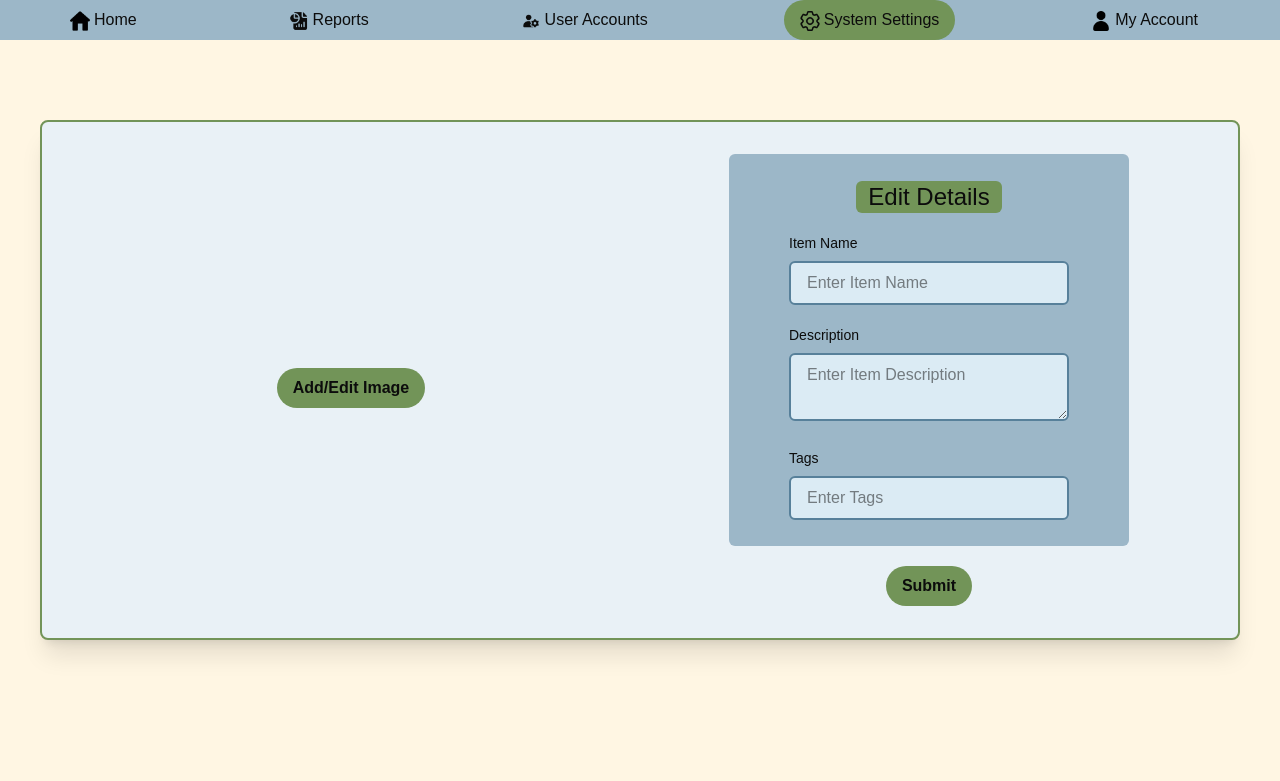
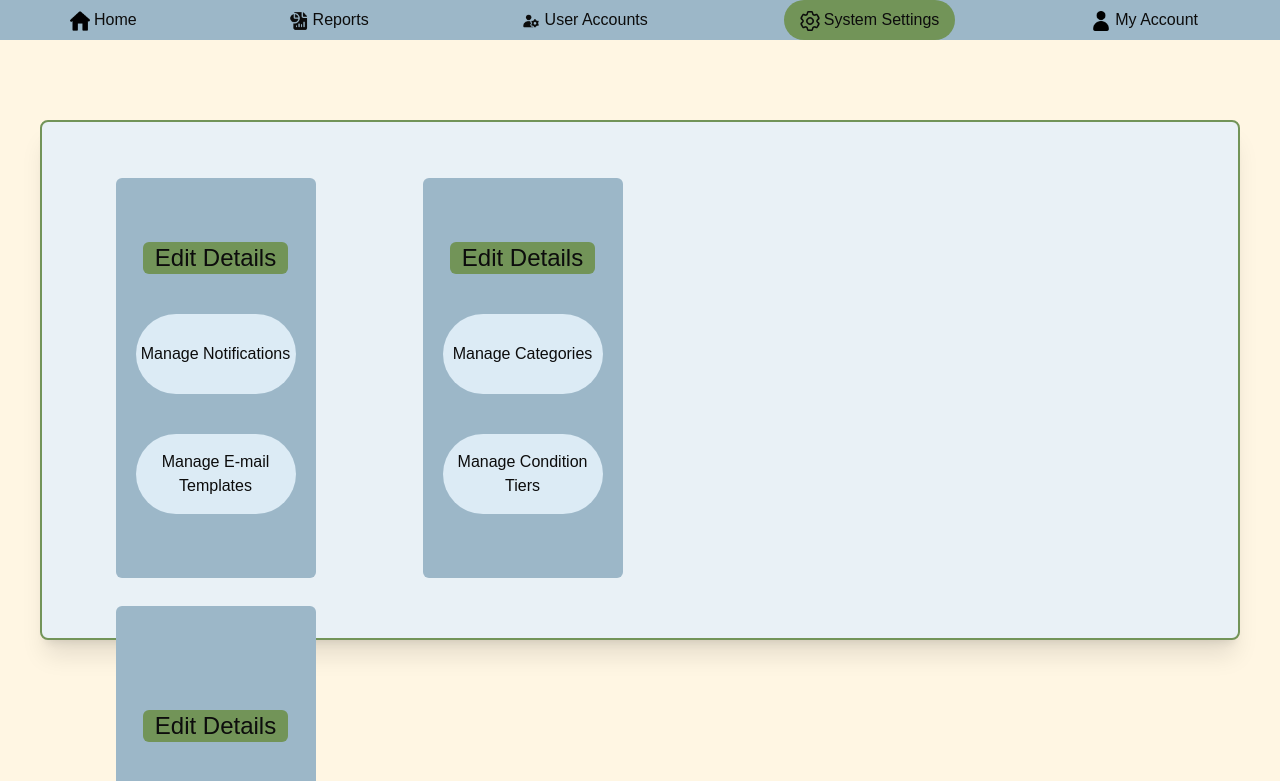
Before and after one commit to Kaytster/SoftwareEngineering-Project, a Next.js app: page /systemSettings in a window 1280 px wide. Shown: the top 781 px of the page. Built offline with nearby package versions, Linux system fonts and the light colour scheme.

Commit message:
Added settings sections and buttons

```diff
--- a/src/app/globals.css
+++ b/src/app/globals.css
@@ -3,8 +3,9 @@
 :root {
   --background: #FFF6e3;
   --foreground: #0C0C0C;
-  --primary: #9CB7C8;
-  --secondary: #729458;
+  --primary: #9CB7C8; /*powderBlue*/
+  --primaryLight: #dcebf5; /*aliceBlue*/
+  --secondary: #729458; /*sageGreen*/
 }
 
 @theme inline {
--- a/src/app/systemSettings/page.tsx
+++ b/src/app/systemSettings/page.tsx
@@ -10,61 +10,53 @@ export default function SystemSettings() {
         <div className="relative w-300 h-130 mx-auto mt-20">
             <div className="absolute inset-0 p-8 bg-[#E9F1F6] border-2 border-[#729458] rounded-lg shadow-xl z-20">
             <div className="flex space-x-6 h-full">
-                <div className="w-1/2 flex  flex-col justify-center items-center">
-                    {/* Profile Picture */}
-
+                {/* col1 */}
+                <div className="w-1/4 flex  flex-col justify-center items-center">
                     {/* Manage Notifications and Email templates */}
-                    {/* Manage categories and condition tiers */}
-                    {/* Approving new charities */}
-                    {/* Session Timeouts */}
-                    <button className=" mt-4 bg-[#729458] hover:bg-[#B6D99B] text-[#0C0C0C] font-bold py-2 px-4 rounded-full">
-                        Add/Edit Image
-                    </button>
+                    <div className="relative w-50 h-100 mx-auto mb-1 bg-[#9CB7C8] rounded-md flex flex-col items-center justify-center">
+                            <div className='inline-block rounded-md bg-[#729458] text-[#0C0C0C] text-2xl px-3 mb-10'>Edit Details</div>
+                            <button className='inline-block rounded-full bg-[var(--primaryLight)] text-[#0C0C0C] text-m w-40 h-20 mb-10'>
+                                Manage Notifications
+                            </button>
+                            <button className='inline-block rounded-full bg-[var(--primaryLight)] text-[#0C0C0C] text-m w-40 h-20'>
+                                Manage E-mail Templates
+                            </button>
+                    </div>
                 </div>
                 {/* col2 */}
-                <div className="w-1/2 flex  flex-col justify-center items-center">
-                        <div className="relative w-100 h-100 mx-auto mb-1 bg-[#9CB7C8] rounded-md flex flex-col items-center justify-center">
-                            <div className='inline-block rounded-md bg-[#729458] text-[#0C0C0C] text-2xl px-3'>Edit Details</div>
-                            <form className="space-y-4">
-                                <div>
-                                    <label className="block mb-2 mt-5 text-sm font-medium text-[#0C0C0C]">
-                                        Item Name
-                                    </label>
-                                    <input
-                                        type="text"
-                                        className="w-70 px-4 py-2 border-2
-                                                border-[#57809A] rounded-md
-                                                focus:outline-none focus:ring-2
-                                                focus:ring-blue-500 bg-[#DBEBF4] mb-5"
-                                        placeholder="Enter Item Name"
-                                    />
-                                    <label className="block mb-2 text-sm font-medium text-[#0C0C0C]">
-                                        Description
-                                    </label>
-                                    <textarea
-                                        className="w-70 px-4 py-2 border-2
-                                                border-[#57809A] rounded-md
-                                                focus:outline-none focus:ring-2
-                                                focus:ring-blue-500 bg-[#DBEBF4] mb-5"
-                                        placeholder="Enter Item Description"
-                                    />
-                                    <label className="block mb-2 text-sm font-medium text-[#0C0C0C]">
-                                        Tags
-                                    </label>
-                                    <input
-                                        type="text"
-                                        className="w-70 px-4 py-2 border-2
-                                                border-[#57809A] rounded-md
-                                                focus:outline-none focus:ring-2
-                                                focus:ring-blue-500 bg-[#DBEBF4]"
-                                        placeholder="Enter Tags"
-                                    />
-                                </div>
-                            </form>
+                <div className="w-1/4 flex  flex-col justify-center items-center">
+                    {/* Manage categories and condition tiers */}
+                        <div className="relative w-50 h-100 mx-auto mb-1 bg-[#9CB7C8] rounded-md flex flex-col items-center justify-center">
+                            <div className='inline-block rounded-md bg-[#729458] text-[#0C0C0C] text-2xl px-3 mb-10'>Edit Details</div>
+                            <button className='inline-block rounded-full bg-[var(--primaryLight)] text-[#0C0C0C] text-m w-40 h-20 mb-10'>
+                                Manage Categories
+                            </button>
+                            <button className='inline-block rounded-full bg-[var(--primaryLight)] text-[#0C0C0C] text-m w-40 h-20'>
+                                Manage Condition Tiers
+                            </button>
+
                         </div>
-                        <button className=" mt-4 bg-[#729458] hover:bg-[#B6D99B] text-[#0C0C0C] font-bold py-2 px-4 rounded-full">
-                            Submit
-                        </button>
+                    </div>
+                </div>
+                {/* col3 */}
+                <div className="w-1/4 flex  flex-col justify-center items-center">
+                    {/* Approving new charities */}
+                    <div className="relative w-50 h-100 mx-auto mb-1 bg-[#9CB7C8] rounded-md flex flex-col items-center justify-center">
+                            <div className='inline-block rounded-md bg-[#729458] text-[#0C0C0C] text-2xl px-3 mb-10'>Edit Details</div>
+                            <button className='inline-block rounded-full bg-[var(--primaryLight)] text-[#0C0C0C] text-m w-40 h-20 mb-10'>
+                                Manage Charities
+                            </button>
+
+                    </div>
+                </div>
+                {/* col4 */}
+                <div className="w-1/4 flex  flex-col justify-center items-center">
+                    {/* Session Timeouts */}
+                    <div className="relative w-50 h-100 mx-auto mb-1 bg-[#9CB7C8] rounded-md flex flex-col items-center justify-center">
+                            <div className='inline-block rounded-md bg-[#729458] text-[#0C0C0C] text-2xl px-3 mb-10'>Edit Details</div>
+                            <button className='inline-block rounded-full bg-[var(--primaryLight)] text-[#0C0C0C] text-m w-40 h-20 mb-10'>
+                                Session Timeouts
+                            </button>
                     </div>
                 </div>
             </div>
```
